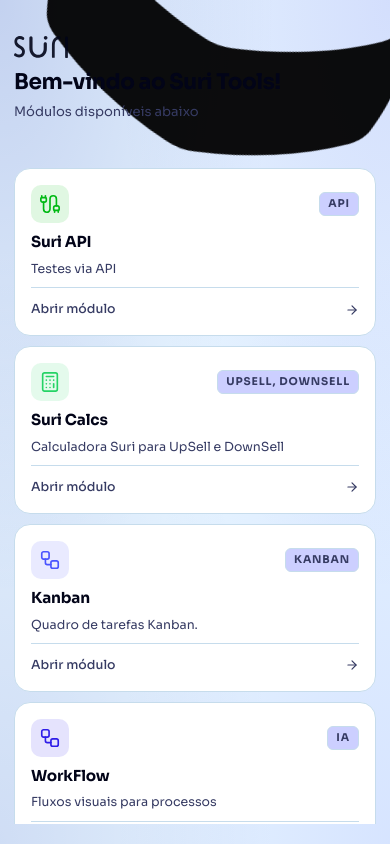
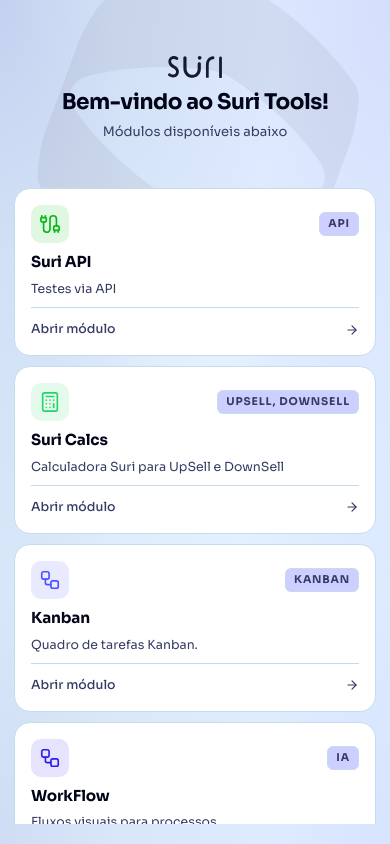
Before and after one commit to WeldercrisRibeiro/surihero, a React (Vite) app: page / in a window 390 px wide. Built offline with nearby package versions, Linux system fonts and the light colour scheme.

Commit message:
bug: style

```diff
--- a/index.html
+++ b/index.html
@@ -18,9 +18,9 @@
   <link rel="manifest" href="/manifest.webmanifest?v=1">
 
   <!-- Icons -->
-  <link rel="icon" type="image/svg+xml" href="/identidadevisual/icons/totvs.svg" />
-  <link rel="shortcut icon" href="/identidadevisual/icons/totvs.svg" />
-  <link rel="apple-touch-icon" href="/identidadevisual/icons/totvs.svg" />
+  <link rel="icon" type="image/svg+xml" sizes="any" href="/identidadevisual/icons/totvs-cyan.svg" />
+  <link rel="shortcut icon" href="/identidadevisual/icons/totvs-cyan.svg" />
+  <link rel="apple-touch-icon" href="/identidadevisual/icons/totvs-cyan.svg" />
 
   <!-- Fonts -->
   <link rel="preconnect" href="https://fonts.googleapis.com">
--- a/src/index.css
+++ b/src/index.css
@@ -1355,12 +1355,29 @@ html {
   -ms-overflow-style: none;  /* IE and Edge */
 }
 
+@media (max-width: 640px) {
+  .hub-page {
+    padding: 0 20px 40px;
+  }
+}
+
 .hub-page::-webkit-scrollbar {
   display: none; /* Chrome, Safari and Opera */
 }
 
 .hub-page__header {
-  margin-bottom: 10px;
+  margin-bottom: 24px;
+  display: flex;
+  flex-direction: column;
+}
+
+@media (max-width: 640px) {
+  .hub-page__header {
+    align-items: center;
+    text-align: center;
+    padding-top: 20px;
+    margin-bottom: 24px;
+  }
 }
 
 /* Logo + label em linha */
@@ -1368,14 +1385,27 @@ html {
   display: flex;
   align-items: center;
   gap: 10px;
-  margin-bottom: 12px;
+  margin-bottom: 16px;
+}
+
+@media (max-width: 640px) {
+  .hub-page__brand-row {
+    justify-content: center;
+    margin-bottom: 20px;
+  }
 }
 
 .hub-page__logo {
-  height: 28px;
+  height: 32px;
   width: auto;
   object-fit: contain;
   opacity: 0.9;
+}
+
+@media (max-width: 640px) {
+  .hub-page__logo {
+    height: 48px; /* Logo maior e mais centralizado */
+  }
 }
 
 .hub-page__eyebrow {
@@ -1408,8 +1438,15 @@ html {
 .hub-grid {
   display: grid;
   grid-template-columns: repeat(2, 1fr);
-  gap: 10px;
+  gap: 16px;
   flex: 1;
+}
+
+@media (max-width: 640px) {
+  .hub-grid {
+    grid-template-columns: 1fr;
+    gap: 12px;
+  }
 }
 
 .hub-app-card {
--- a/src/layouts/HubLayout.tsx
+++ b/src/layouts/HubLayout.tsx
@@ -10,11 +10,11 @@ export const HubLayout = ({ children }: { children: React.ReactNode }) => {
   return (
     <div className="app-container-simple">
       {/* Background Watermark - Agora em todas as telas */}
-      <div className="fixed -top-[268px] -right-[25%] pointer-events-none opacity-[0.95] select-none z-0 transform rotate-[20deg]">
+      <div className="fixed inset-0 -top-[50px] flex items-start justify-center pointer-events-none opacity-[0.05] sm:opacity-[0.95] select-none z-0 sm:inset-auto sm:top-[-268px] sm:right-[-25%] sm:block">
         <img
           src="/identidadevisual/icons/totvs.svg"
           alt="Background Watermark"
-          className="w-[1450px] h-auto brightness-0"
+          className="w-[1500vw] sm:w-[1450px] max-none h-auto brightness-0 transform rotate-[20deg]"
         />
       </div>
 
--- a/vite.config.ts
+++ b/vite.config.ts
@@ -26,14 +26,14 @@ export default defineConfig({
         categories: ["productivity", "business"],
         icons: [
           {
-            src: "/identidadevisual/icons/totvs.svg?v=1",
-            sizes: "192x192 512x512",
+            src: "/identidadevisual/icons/totvs.svg",
+            sizes: "any",
             type: "image/svg+xml",
             purpose: "any",
           },
           {
-            src: "/identidadevisual/icons/totvs.svg?v=1",
-            sizes: "192x192 512x512",
+            src: "/identidadevisual/icons/totvs.svg",
+            sizes: "any",
             type: "image/svg+xml",
             purpose: "maskable",
           },
```
Also changed, not shown: 1 other file (tests, documents, lock files or other folders).
